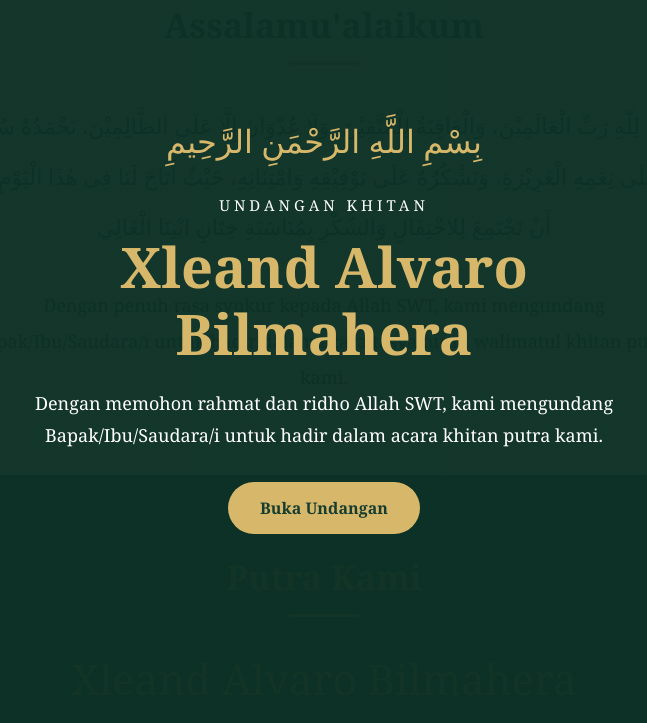
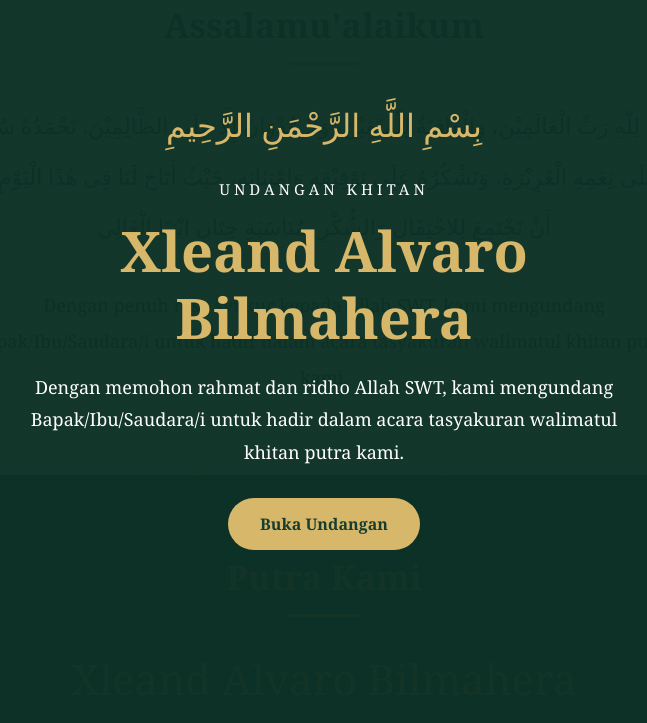
Before and after one commit to Xleand-del/Undangan-Walimatul-Khitan-Xleand-Alvaro-Bilmahera-, a plain HTML site: page index.html in a window 1280 px wide. Shown: the part 77-800 px from the top of the page, without its empty margins (316-963 px from the left). Drawn offline with Linux system fonts and the light colour scheme.

Commit message:
Add files via upload

```diff
--- a/index.html
+++ b/index.html
@@ -958,7 +958,7 @@
 
                 Dengan memohon rahmat dan ridho Allah SWT,
                 kami mengundang Bapak/Ibu/Saudara/i
-                untuk hadir dalam acara khitan putra kami.
+                untuk hadir dalam acara tasyakuran walimatul khitan putra kami.
 
             </p>
 
```
